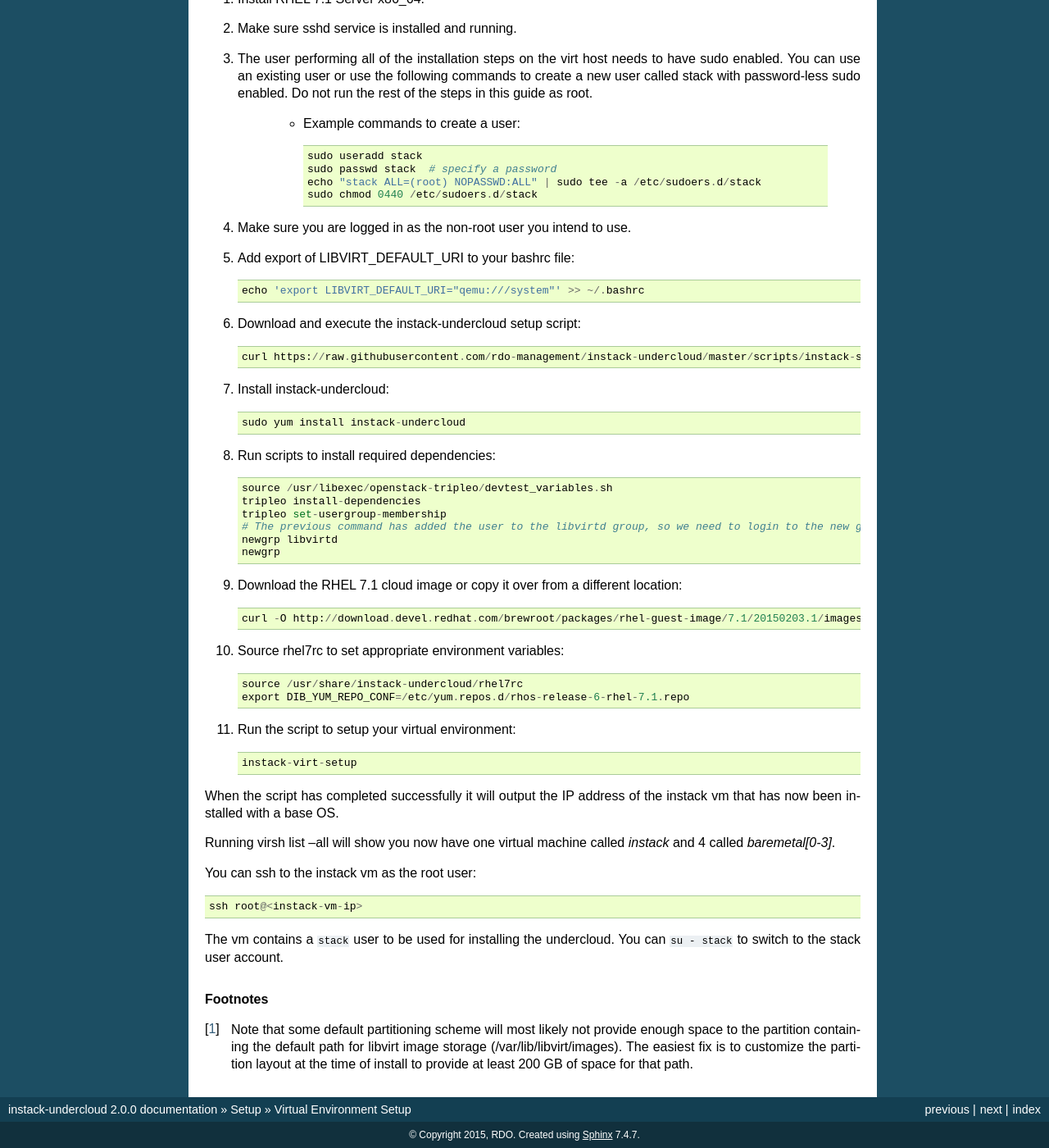
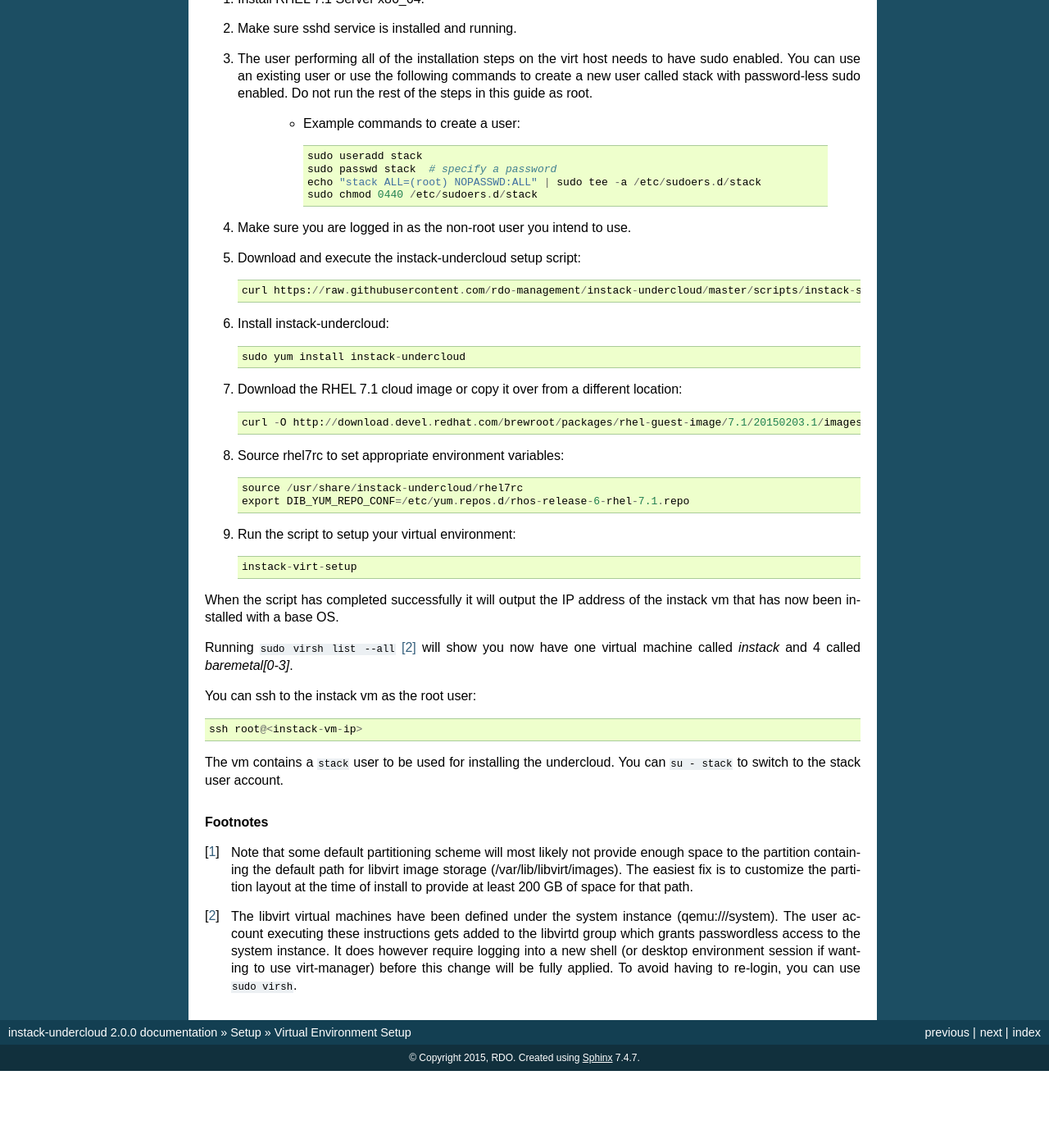
Before and after one commit to openstack-archive/instack-undercloud, a Sphinx documentation site: the page built from doc/source/virt-setup.rst, in a window 1280 px wide and 1400 px high, scrolled down 563 px. Shown: the whole window at 82% size. Built offline with Sphinx 7.4.7, drawn with Linux system fonts in a browser that asks for light colours; after the commit the page ends 1869 px from its top, so only the background shows below that.

Commit message:
Improve virt setup
Improve the virt setup by adding manual steps into instack-virt-setup.
The reason this wasn't done initially was that the flow to get the user
added to the libvirtd group is troublesome to automate. To work around
that, just use sudo throughout instack-virt-setup whereever we interact
with libvirt.

The user account is still added to libvirtd, we just leave it up to the
human user to choose when to relogin if they want to take advantage of
that.

Update documenation as well to remove the previous manual and
troublesome steps.

Change-Id: I61fe56cd01a1deb7abaa70262149022bb5f60085

```diff
--- a/doc/source/virt-setup.rst
+++ b/doc/source/virt-setup.rst
@@ -44,10 +44,6 @@
         sudo chmod 0440 /etc/sudoers.d/stack
 
 #. Make sure you are logged in as the non-root user you intend to use.
-#. Add export of LIBVIRT_DEFAULT_URI to your bashrc file::
-
-    echo 'export LIBVIRT_DEFAULT_URI="qemu:///system"' >> ~/.bashrc
-
 #. Download and execute the instack-undercloud setup script::
 
     curl https://raw.githubusercontent.com/rdo-management/instack-undercloud/master/scripts/instack-setup-host-rhel7 | bash -x
@@ -55,15 +51,6 @@
 #. Install instack-undercloud::
 
     sudo yum install instack-undercloud
-
-#. Run scripts to install required dependencies::
-
-    source /usr/libexec/openstack-tripleo/devtest_variables.sh
-    tripleo install-dependencies
-    tripleo set-usergroup-membership
-    # The previous command has added the user to the libvirtd group, so we need to login to the new group
-    newgrp libvirtd
-    newgrp
 
 #. Download the RHEL 7.1 cloud image or copy it over from a different
    location::
@@ -82,7 +69,7 @@
 When the script has completed successfully it will output the IP address of the
 instack vm that has now been installed with a base OS.
 
-Running virsh list --all will show you now have one virtual machine called
+Running ``sudo virsh list --all`` [#]_ will show you now have one virtual machine called
 *instack* and 4 called *baremetal[0-3]*.
 
 You can ssh to the instack vm as the root user::
@@ -99,3 +86,11 @@
     storage (/var/lib/libvirt/images). The easiest fix is to customize the
     partition layout at the time of install to provide at least 200 GB of space for
     that path.
+
+.. [#]  The libvirt virtual machines have been defined under the system
+    instance (qemu:///system). The user account executing these instructions
+    gets added to the libvirtd group which grants passwordless access to
+    the system instance. It does however require logging into a new shell (or
+    desktop environment session if wanting to use virt-manager) before this
+    change will be fully applied. To avoid having to re-login, you can use
+    ``sudo virsh``.
```
Also changed, not shown: 1 other file.
